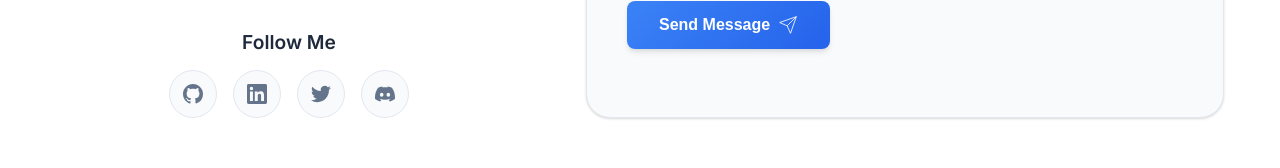
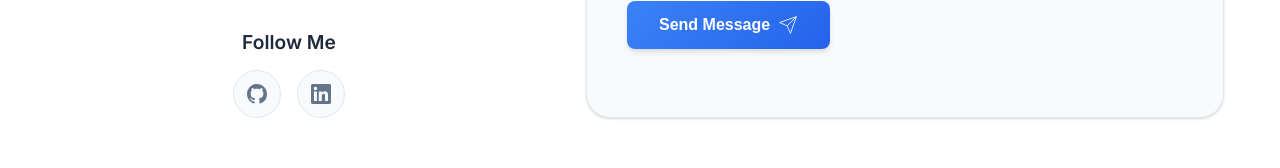
Before and after one commit to arbazdogar20/Portfolio, a Next.js app: page / in a window 1280 px wide. Shown: the part 4744-4912 px from the top of the page. Built offline with nearby package versions, Linux system fonts and the light colour scheme.

Commit message:
Remove Twitter and Discord social media links from Contact component

```diff
--- a/src/components/Contact.js
+++ b/src/components/Contact.js
@@ -127,24 +127,15 @@ const Contact = () => {
         </svg>
       ),
     },
-    {
-      name: "Twitter",
-      url: "https://twitter.com/johndoe",
-      icon: (
-        <svg width="20" height="20" viewBox="0 0 24 24" fill="currentColor">
-          <path d="M23.953 4.57a10 10 0 01-2.825.775a4.958 4.958 0 002.163-2.723c-.951.555-2.005.959-3.127 1.184a4.92 4.92 0 00-8.384 4.482C7.69 8.095 4.067 6.13 1.64 3.162a4.822 4.822 0 00-.666 2.475c0 1.71.87 3.213 2.188 4.096a4.904 4.904 0 01-2.228-.616v.06a4.923 4.923 0 003.946 4.827a4.996 4.996 0 01-2.212.085a4.936 4.936 0 004.604 3.417a9.867 9.867 0 01-6.102 2.105c-.39 0-.779-.023-1.17-.067a13.995 13.995 0 007.557 2.209c9.053 0 13.998-7.496 13.998-13.985c0-.21 0-.42-.015-.63A9.935 9.935 0 0024 4.59z" />
-        </svg>
-      ),
-    },
-    {
-      name: "Discord",
-      url: "https://discord.gg/johndoe",
-      icon: (
-        <svg width="20" height="20" viewBox="0 0 24 24" fill="currentColor">
-          <path d="M20.317 4.3698a19.7913 19.7913 0 00-4.8851-1.5152.0741.0741 0 00-.0785.0371c-.211.3753-.4447.8648-.6083 1.2495-1.8447-.2762-3.68-.2762-5.4868 0-.1636-.3933-.4058-.8742-.6177-1.2495a.077.077 0 00-.0785-.037 19.7363 19.7363 0 00-4.8852 1.515.0699.0699 0 00-.0321.0277C.5334 9.0458-.319 13.5799.0992 18.0578a.0824.0824 0 00.0312.0561c2.0528 1.5076 4.0413 2.4228 5.9929 3.0294a.0777.0777 0 00.0842-.0276c.4616-.6304.8731-1.2952 1.226-1.9942a.076.076 0 00-.0416-.1057c-.6528-.2476-1.2743-.5495-1.8722-.8923a.077.077 0 01-.0076-.1277c.1258-.0943.2517-.1923.3718-.2914a.0743.0743 0 01.0776-.0105c3.9278 1.7933 8.18 1.7933 12.0614 0a.0739.0739 0 01.0785.0095c.1202.099.246.1981.3728.2924a.077.077 0 01-.0066.1276 12.2986 12.2986 0 01-1.873.8914.0766.0766 0 00-.0407.1067c.3604.698.7719 1.3628 1.225 1.9932a.076.076 0 00.0842.0286c1.961-.6067 3.9495-1.5219 6.0023-3.0294a.077.077 0 00.0313-.0552c.5004-5.177-.8382-9.6739-3.5485-13.6604a.061.061 0 00-.0312-.0286zM8.02 15.3312c-1.1825 0-2.1569-1.0857-2.1569-2.419 0-1.3332.9555-2.4189 2.157-2.4189 1.2108 0 2.1757 1.0952 2.1568 2.419-.0190 1.3332-.9555 2.4189-2.1569 2.4189zm7.9748 0c-1.1825 0-2.1569-1.0857-2.1569-2.419 0-1.3332.9554-2.4189 2.1569-2.4189 1.2108 0 2.1757 1.0952 2.1568 2.419 0 1.3332-.9555 2.4189-2.1568 2.4189z" />
-        </svg>
-      ),
-    },
+    // {
+    //   name: "Twitter",
+    //   url: "https://twitter.com/johndoe",
+    //   icon: (
+    //     <svg width="20" height="20" viewBox="0 0 24 24" fill="currentColor">
+    //       <path d="M23.953 4.57a10 10 0 01-2.825.775a4.958 4.958 0 002.163-2.723c-.951.555-2.005.959-3.127 1.184a4.92 4.92 0 00-8.384 4.482C7.69 8.095 4.067 6.13 1.64 3.162a4.822 4.822 0 00-.666 2.475c0 1.71.87 3.213 2.188 4.096a4.904 4.904 0 01-2.228-.616v.06a4.923 4.923 0 003.946 4.827a4.996 4.996 0 01-2.212.085a4.936 4.936 0 004.604 3.417a9.867 9.867 0 01-6.102 2.105c-.39 0-.779-.023-1.17-.067a13.995 13.995 0 007.557 2.209c9.053 0 13.998-7.496 13.998-13.985c0-.21 0-.42-.015-.63A9.935 9.935 0 0024 4.59z" />
+    //     </svg>
+    //   ),
+    // },
   ];
 
   return (
```
